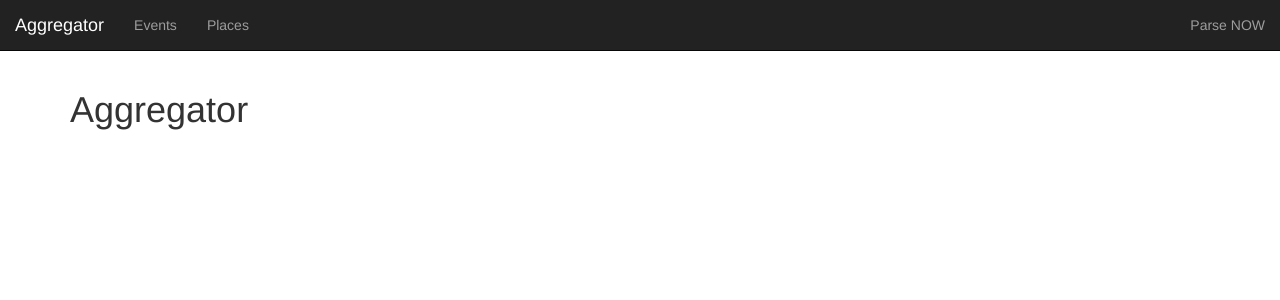
After one commit to ilyanadelyaev/kudago-test, a Django app: template templates/www/base.html in a window 1280 px wide. The commit adds this page. Shown: the top 300 px of the page. Run offline with Django 3.2, Linux system fonts and the light colour scheme; the template is opened without the code that fills it, so the values that code supplies are empty; some libraries are stand-ins or nearby versions.

Commit message:
templates: add base and index

```diff
--- /dev/null
+++ b/templates/www/base.html
@@ -0,0 +1,52 @@
+<!DOCTYPE html>
+<html lang="en">
+    <head>
+        <meta charset="utf-8">
+        <meta name="viewport" content="width=device-width, initial-scale=1">
+        <meta http-equiv="X-UA-Compatible" content="IE=edge">
+
+        <title>Aggregator</title>
+
+        <link href="https://maxcdn.bootstrapcdn.com/bootstrap/3.3.5/css/bootstrap.min.css" rel="stylesheet">
+    </head>
+
+    <body style="padding-top: 70px;">
+
+        <nav class="navbar navbar-default navbar-fixed-top navbar-inverse">
+            <div class="container-fluid">
+                <div class="navbar-header">
+                    <a class="navbar-brand" href="{% url 'www:index' %}">Aggregator</a>
+                </div>
+                <div id="navbar" class="collapse navbar-collapse">
+                    <ul class="nav navbar-nav">
+                        <li><a href="{% url 'www:events_list' %}">Events</a></li>
+                        <li><a href="{% url 'www:places_list' %}">Places</a></li>
+                    </ul>
+                    <ul class="nav navbar-nav navbar-right">
+                        <li><a href="{% url 'www:run_parsers' %}">Parse NOW</a></li>
+                    </ul>
+                </div>
+            </div>
+        </nav>
+
+        <div class="container">
+
+            <div class='trains'>
+
+                <p id="errors" class="bg-danger" style="padding: 20px; display:none;"></p>
+
+                <h1>Aggregator</h1>
+
+                {% block content %}{% endblock content %}
+
+            </div>
+
+        </div>
+
+        <script src="https://code.jquery.com/jquery-1.11.3.min.js"></script>
+        <script src="https://maxcdn.bootstrapcdn.com/bootstrap/3.3.5/js/bootstrap.min.js"></script>
+
+        {% block scripts %}{% endblock scripts %}
+
+    </body>
+</html>
--- a/www/urls.py
+++ b/www/urls.py
@@ -6,5 +6,10 @@ import www.views
 urlpatterns = [
     django.conf.urls.url(r'^$', www.views.index, name='index'),
 
+    django.conf.urls.url(r'^event/(?P<pk>[0-9]+)/$', www.views.event, name='event'),
+    django.conf.urls.url(r'^event/$', www.views.events_list, name='events_list'),
+    django.conf.urls.url(r'^place/(?P<pk>[0-9]+)/$', www.views.place, name='place'),
+    django.conf.urls.url(r'^place/$', www.views.places_list, name='places_list'),
+
     django.conf.urls.url(r'^run_parsers$', www.views.run_parsers, name='run_parsers'),
 ]
```
Also changed, not shown: templates/www/index.html (+28 -1 lines), www/views.py (+21 -1 lines).
